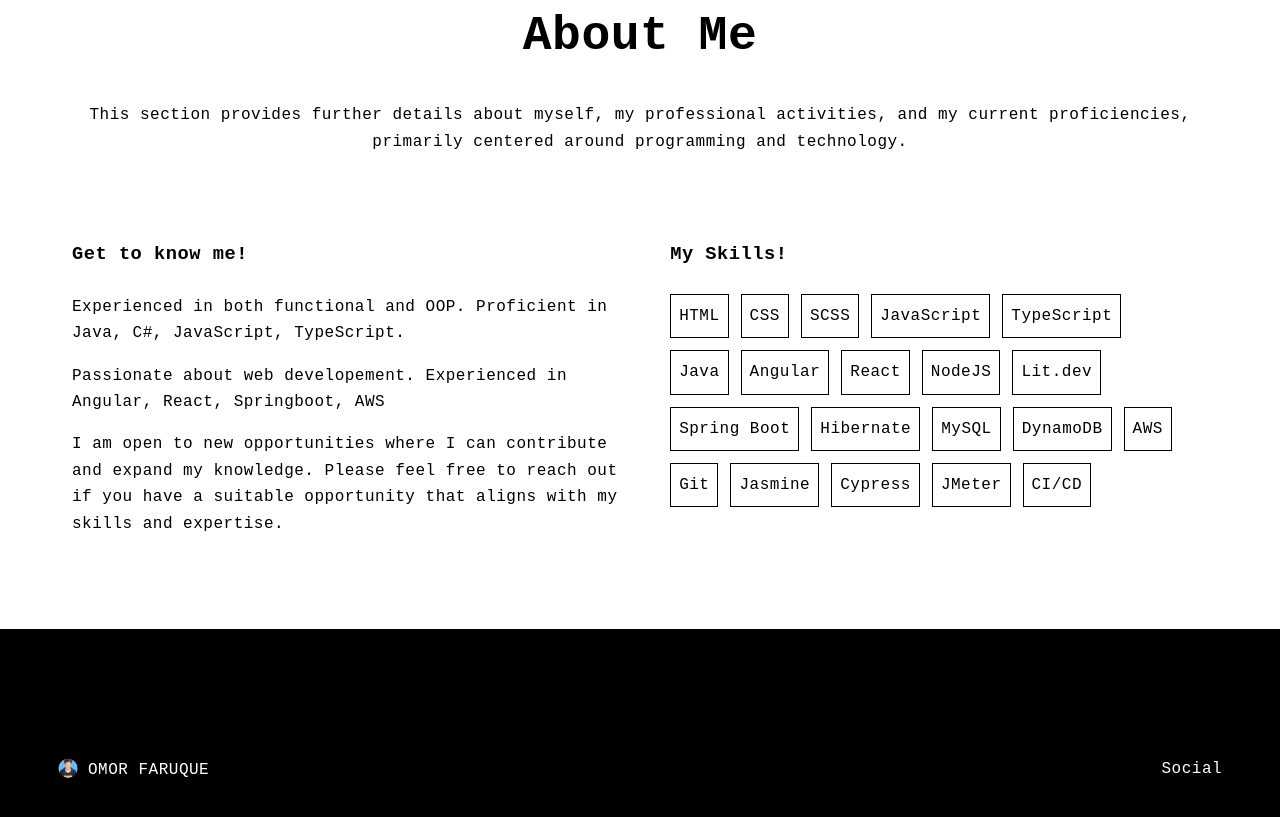
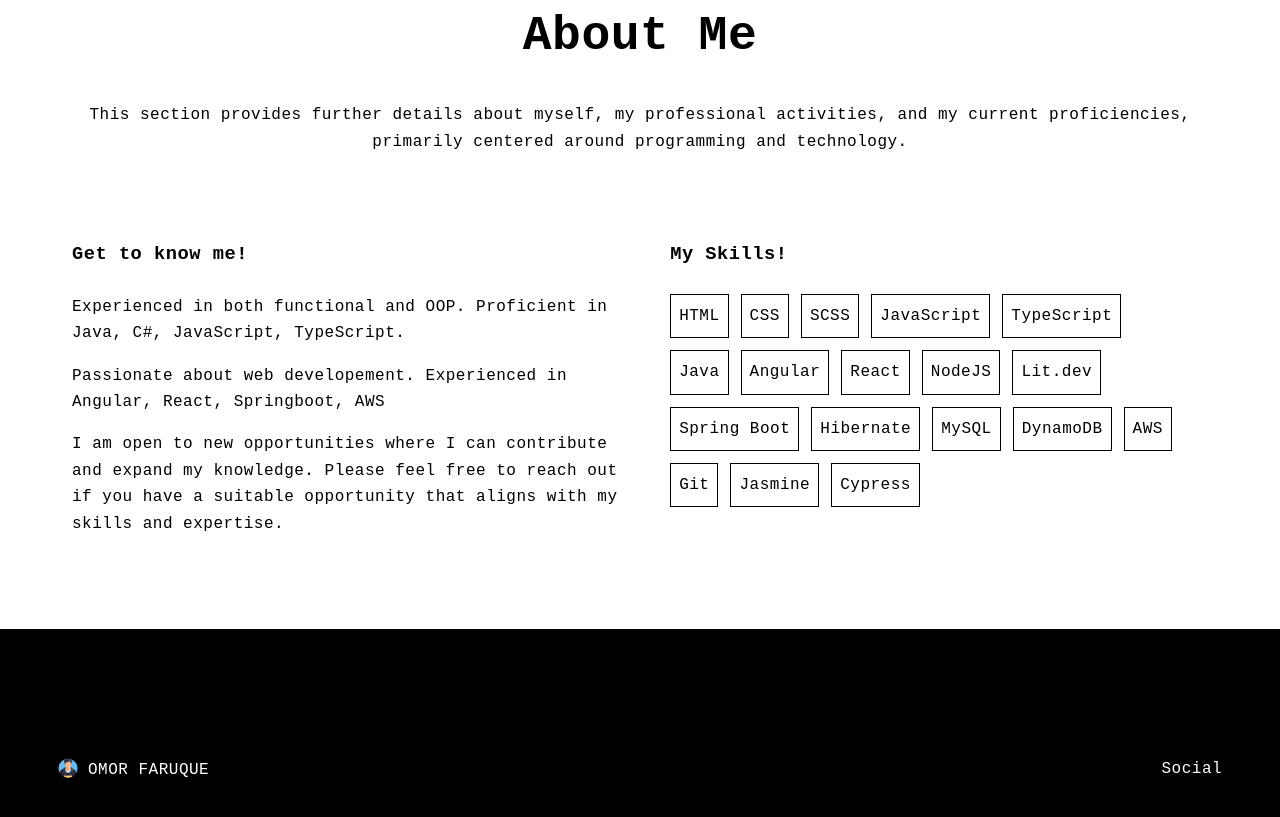
Before and after one commit to omor-faruque/omor-faruque.github.io, a plain HTML site: page index.html in a window 1280 px wide. Shown: the part 797-1614 px from the top of the page. Drawn offline with Linux system fonts and the light colour scheme; a web font is replaced by a local one.

Commit message:
about me updated

```diff
--- a/index.html
+++ b/index.html
@@ -123,9 +123,6 @@
                     <div>Git</div>
                     <div>Jasmine</div>
                     <div>Cypress</div>
-                    <div>JMeter</div>
-                    <div>CI/CD</div>
-
 
                 </div>
             </div>
```
